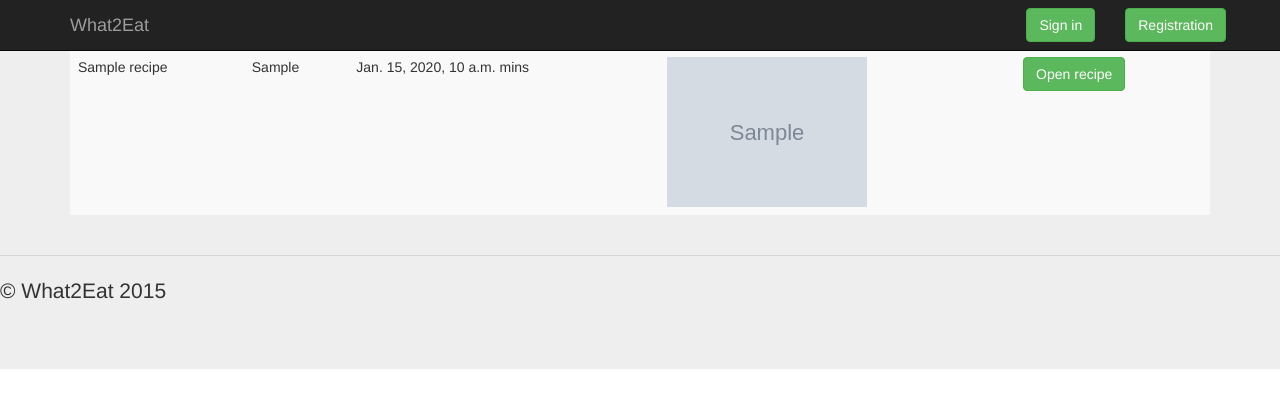
After one commit to Rositsazz/Hackaton, a Django app: template What2Eat/website/templates/recipes.html in a window 1280 px wide. The commit adds this page. Shown: the top 408 px of the page. Run offline with Django 3.2, Linux system fonts and the light colour scheme; the template is opened without the code that fills it: most values are stand-ins (such as "Sample title", 1, 10 or a date in 2020); grey boxes marked "Sample" are stand-in pictures; some libraries are stand-ins or nearby versions.

Commit message:
Adding find_recipe template and logic; fixing filler.py

```diff
--- a/What2Eat/filler.py
+++ b/What2Eat/filler.py
@@ -18,7 +18,7 @@ with open("recipes_popular.json", "r") as f:
         elif "hr" in recipe["prepare_time"]:
             recipe["prepare_time"] = 60
 
-        coef = recipe["total_fat"] / recipe["protein"]
+        coef = recipe["total_fat"] / recipe["protein"] if recipe["protein"] != 0 else 1000
         keywords = ""
 
         query = "INSERT INTO website_recipe (instructions, name, servings, products, image, total_fat, prepare_time, protein, healthy_coef, keywords) VALUES (?, ?, ?, ?, ?, ?, ?, ?, ?, ?)"
--- /dev/null
+++ b/What2Eat/website/templates/recipes.html
@@ -0,0 +1,21 @@
+{% extends "base.html" %}
+
+{% block content2%}
+	<table class="table table-striped">
+	{% for recipe in recipes %}
+		<tr>
+			<td>{{ recipe.name }}</td>
+			<td>{{ recipe.healthy_coef }}</td>
+			<td>{{ recipe.prepare_time }} mins</td>
+			<td><img src="{{ recipe.image }}" width="200" /></td>
+			<td>
+				<form action="/openrecipe/" method="POST">
+					{% csrf_token %}
+					<input type="hidden" name="recipe_id" value="{{ recipe.id }}" />
+					<button type="submit" class="btn btn-success">Open recipe</button>
+				</form>
+			</td>
+		</tr>
+	{% endfor %}
+	</table>
+{% endblock content2 %}
--- a/What2Eat/website/urls.py
+++ b/What2Eat/website/urls.py
@@ -8,4 +8,5 @@ urlpatterns = patterns('website.views',
     url(r'logged/$', 'logged', name='logged'),
     url(r'dummy/$', 'dummy', name='dummy'),
     url(r'userlogout/$', 'userlogout', name='userlogout'),
+    url(r'findrecipe/$', 'findrecipe', name='findrecipe'),
 )
```
Also changed, not shown: What2Eat/website/templates/logged.html (+8 -5 lines), What2Eat/website/views.py (+16 -1 lines).
